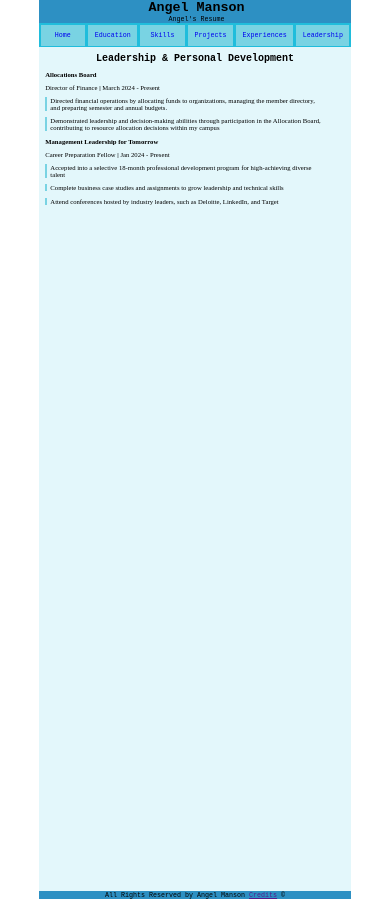
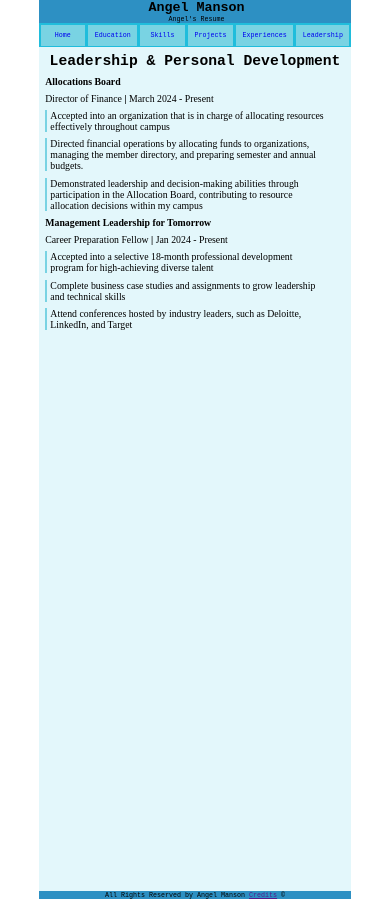
Before and after one commit to AngelManson/mp-1, a plain HTML site: page lpd/lpd.html in a window 390 px wide. Drawn offline with Linux system fonts and the light colour scheme.

Commit message:
fixed the main tag font sizes on smaller screens, webpage complete

```diff
--- a/education/edu.css
+++ b/education/edu.css
@@ -122,6 +122,7 @@ main ul li{
     main{
         height: 100vh;
         width: 100%;
+        font-size: calc(2px + 2vw);
     }
 
 }
--- a/exp/exp.css
+++ b/exp/exp.css
@@ -111,6 +111,7 @@ main ul li{
     main{
         height: 100vh;
         width: 100%;
+        font-size: calc(2px + 2vw);
     }
 
 }
--- a/index.css
+++ b/index.css
@@ -109,6 +109,7 @@ img{
     main{
         height: 100vh;
         width: 100%;
+        font-size: calc(2px + 2vw);
     }
 
 }
--- a/index.js
+++ b/index.js
@@ -31,7 +31,11 @@ function doMultiply(){
 }
 
 function doDivide(){
-    output.innerHTML = String(Number(one.value) / Number(two.value));
+    if (Number(two.value) === 0){
+        output.innerHTML = "Undefined";
+    } else {
+        output.innerHTML = String(Number(one.value) / Number(two.value));
+    }
     if (Number(output.innerHTML) < 0){
         output.style.color = "red";
     } else {
--- a/lpd/lpd.css
+++ b/lpd/lpd.css
@@ -111,6 +111,7 @@ main ul li{
     main{
         height: 100vh;
         width: 100%;
+        font-size: calc(2px + 2vw);
     }
 
 }
--- a/lpd/lpd.html
+++ b/lpd/lpd.html
@@ -30,6 +30,9 @@
                     <p>Director of Finance <strong>|</strong> March 2024 - Present</p>
                     <ul>
                         <li>
+                            Accepted into an organization that is in charge of allocating resources effectively throughout campus
+                        </li>
+                        <li>
                             Directed financial operations by allocating funds to organizations,
                             managing the member directory, and preparing semester and annual budgets.
                         </li>
--- a/projects/projects.css
+++ b/projects/projects.css
@@ -136,6 +136,7 @@ main ul li{
     main{
         height: 100vh;
         width: 100%;
+        font-size: calc(2px + 2vw);
     }
     #calculator input{
         height: 2.5vh;
--- a/skills/skills.css
+++ b/skills/skills.css
@@ -127,6 +127,7 @@ main ul li{
     main{
         height: 100vh;
         width: 100%;
+        font-size: calc(2px + 2vw);
     }
 
 }
```
